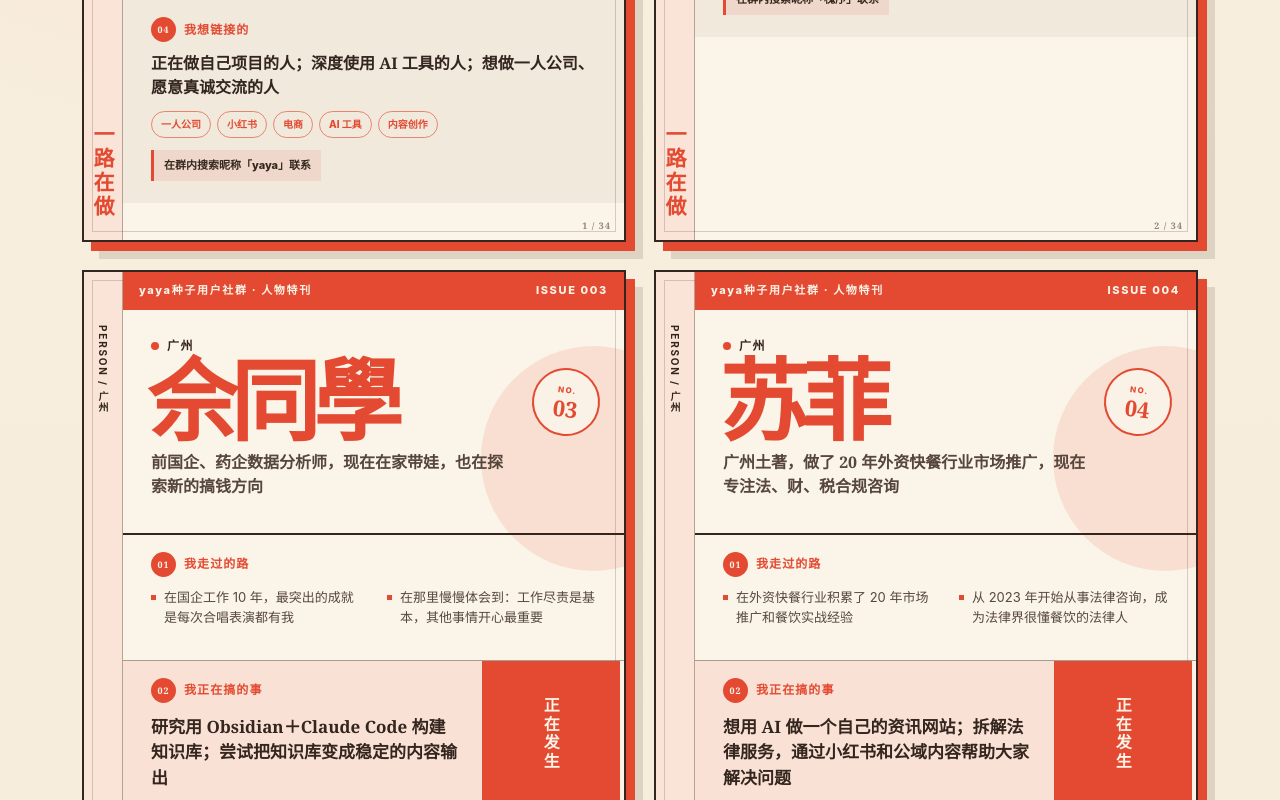
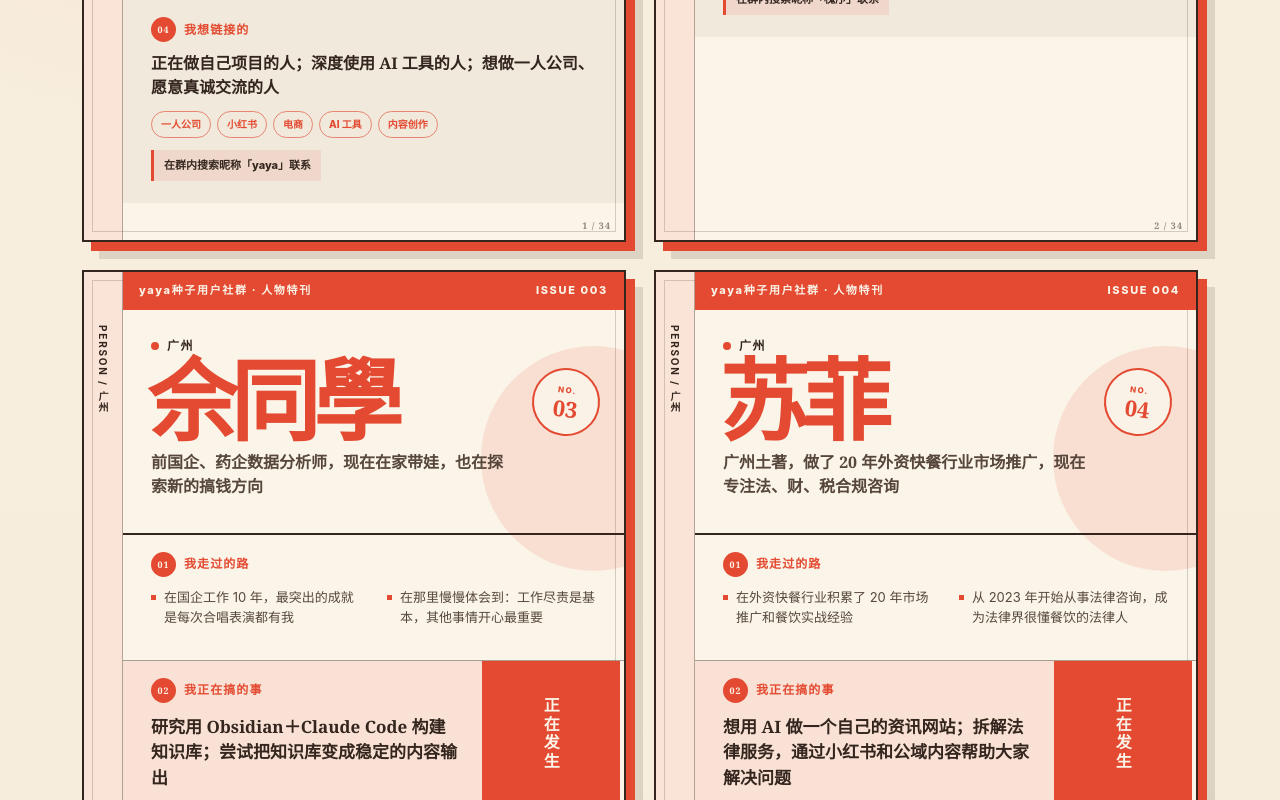
Before and after one commit to yayazhongzi/yayazhongzi.github.io, a Next.js app: page / in a window 1280 px wide. Shown: the part 1160-1960 px from the top of the page. Built offline with nearby package versions, Linux system fonts and the light colour scheme.

Commit message:
Remove card rail slogan

```diff
--- a/app/member-directory.tsx
+++ b/app/member-directory.tsx
@@ -57,7 +57,6 @@ function MemberCard({
 
       <aside className="feature-rail" aria-hidden="true">
         <strong>PERSON / {railLocation}</strong>
-        <em>一路在做</em>
       </aside>
 
       <header className="feature-cover">
```
